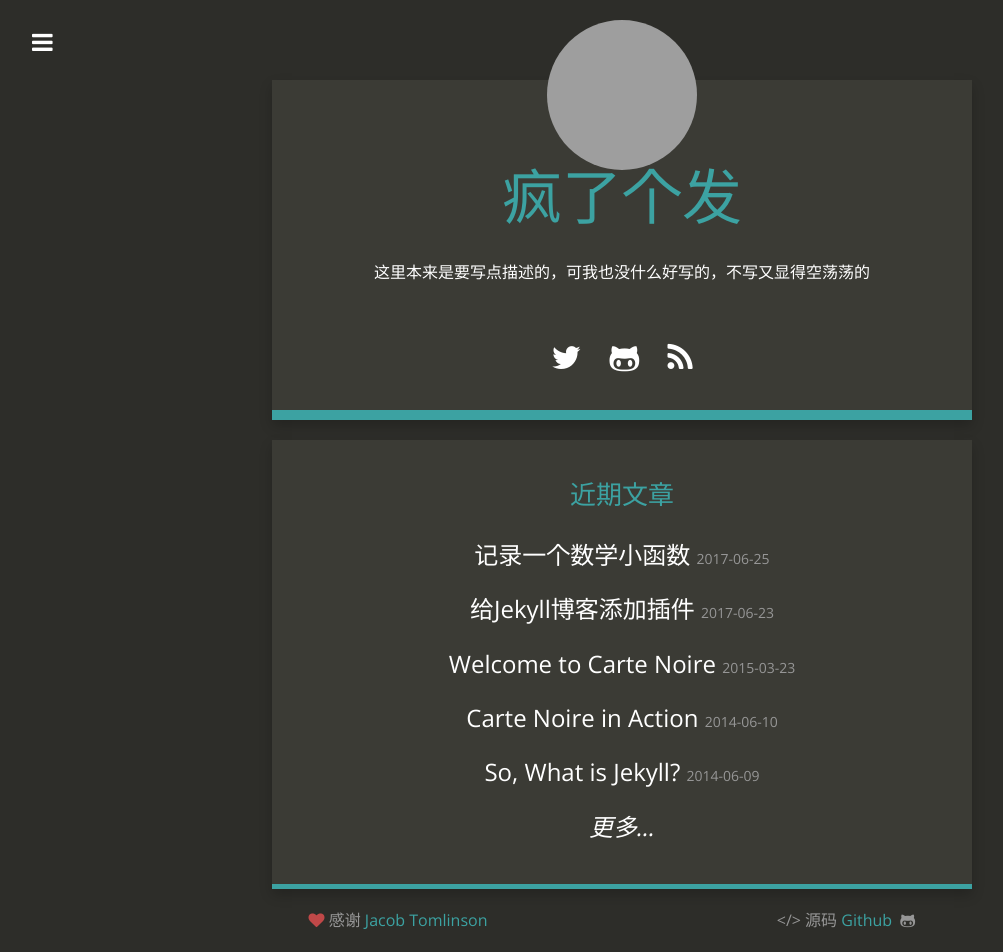
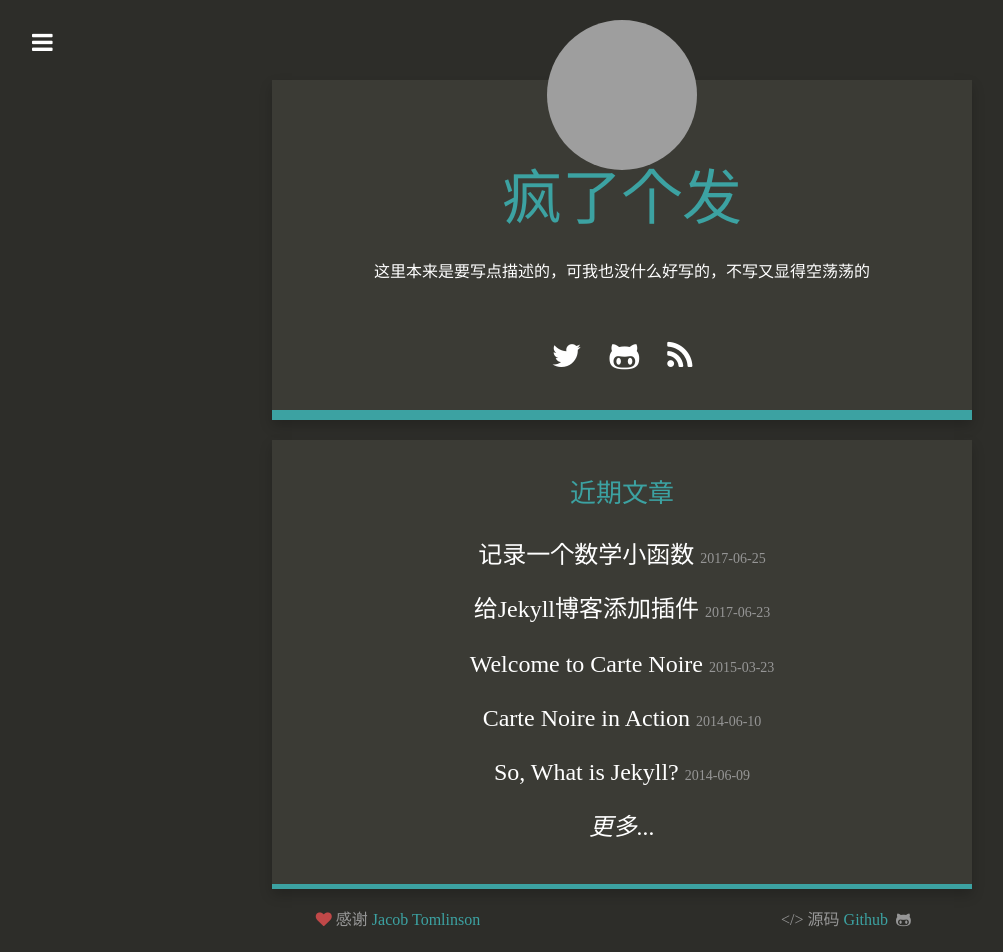
Before and after one commit to 598753468/598753468.github.io, a Jekyll site: the page built from index.html, in a window 1280 px wide. Shown: the whole page, without its empty margins (18-1021 px from the left). Built offline with Jekyll 4.4.1, drawn with Linux system fonts in a browser that asks for light colours; nearby versions of some CDN libraries; some web fonts are replaced; grey boxes are pictures that could not be loaded.

Commit message:
试着添加字体

```diff
--- a/css/style.scss
+++ b/css/style.scss
@@ -4,6 +4,19 @@
 @import url(https://fonts.googleapis.com/css?family=Open+Sans:300italic,400italic,400,300,700);
 @import url(https://fonts.googleapis.com/css?family=Montserrat);
 @import url(https://fonts.googleapis.com/css?family=Anonymous+Pro:400,700);
+
+@font-face {
+font-family: lmmath;
+src: url("http://websitedata-1253629725.costj.myqcloud.com/fonts/LMMath-Regular.otf") /* EOT file for IE */
+}
+@font-face {
+font-family: lmmath;
+src: url("http://websitedata-1253629725.costj.myqcloud.com/fonts/LMMath-Regular.svg") /* EOT file for IE */
+}
+@font-face {
+font-family: lmmath;
+src: url("http://websitedata-1253629725.costj.myqcloud.com/fonts/LMMath-Regular.otf") /* EOT file for IE */
+}
 
 /* Colours */
 $twitter:        #6dabda;
@@ -45,7 +58,11 @@ html {
 }
 
 body {
-	font-family: 'Open Sans', sans-serif;
+	font-family: lmmath,
+	'Times New Roman',
+	'Open Sans',
+	'Microsoft Yahei',
+	'WenQuanYi Micro Hei';
 	font-weight: 300;
 	background-color: $dark;
 	color: $white;
```
